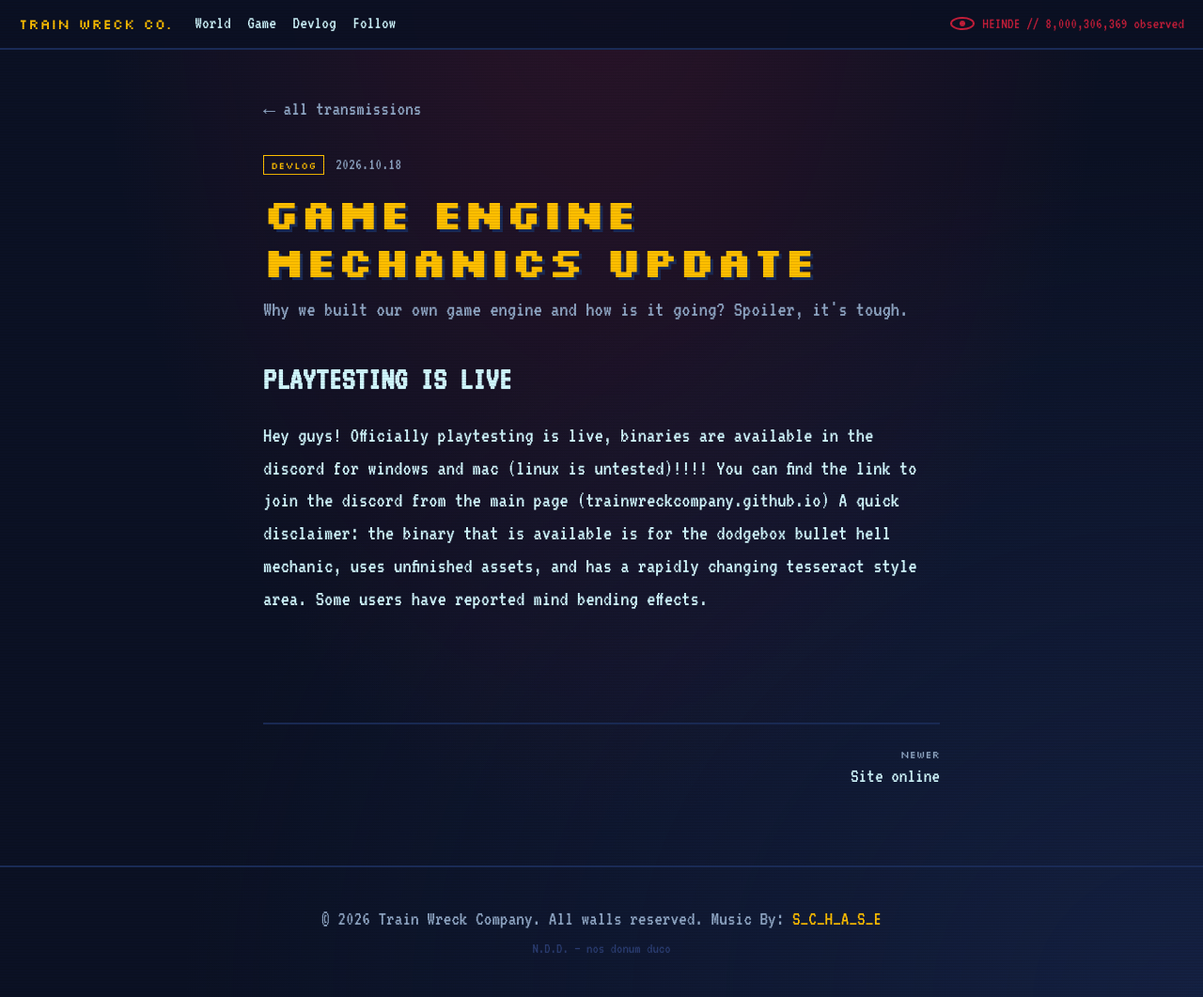
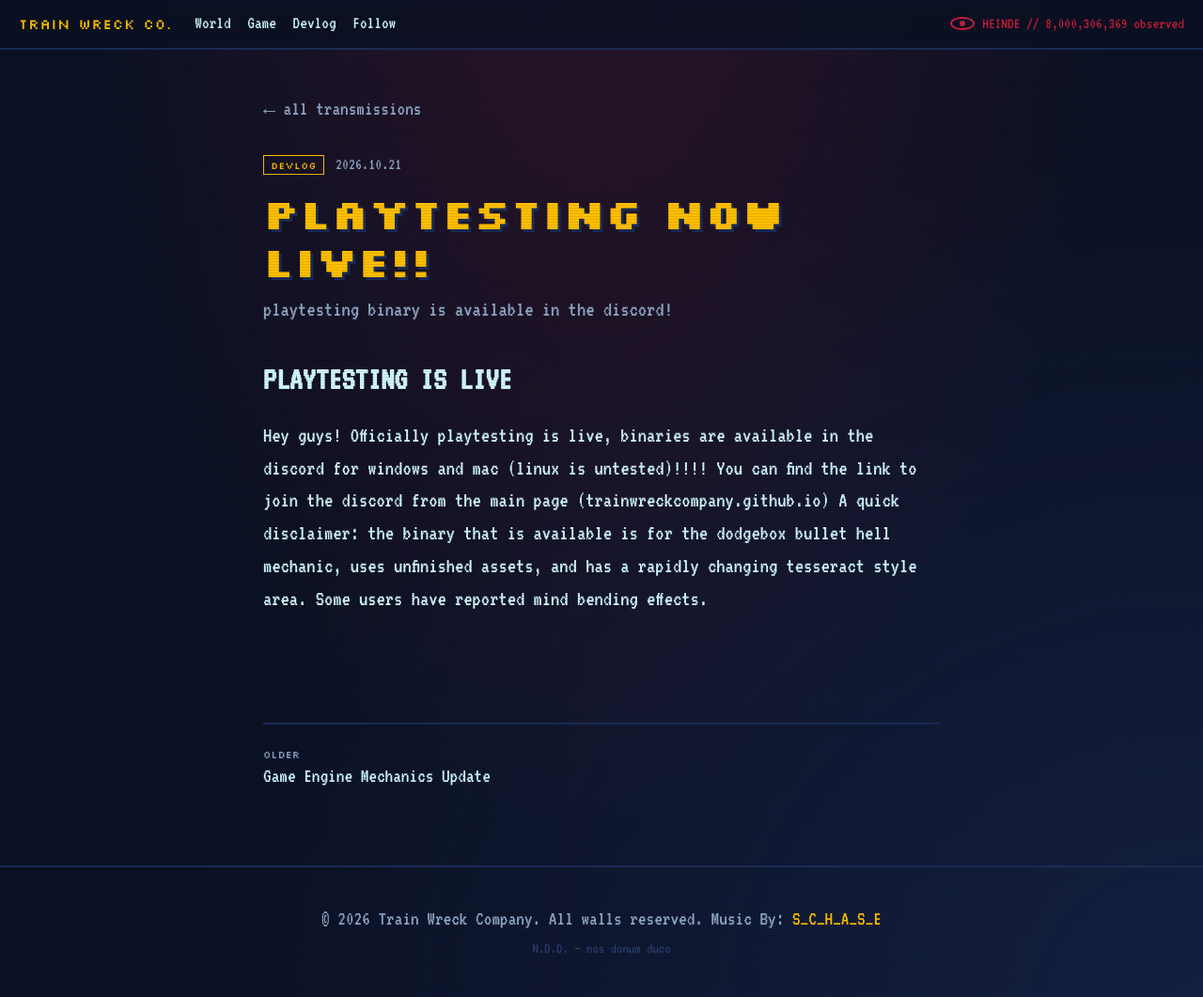
Before and after one commit to trainwreckcompany/trainwreckcompany.github.io, a Jekyll site: the page built from _posts/2026-10-21-playtesting-live.md, in a window 1280 px wide and 1061 px high. Shown: the whole window at 94% size. Built offline with Jekyll 4.4.1, drawn with Linux system fonts in a browser that asks for light colours.

Commit message:
Revise playtesting announcement details
Updated the title and summary for the playtesting announcement.

```diff
--- a/_posts/2026-10-18-playtesting-live.md
+++ b/_posts/2026-10-21-playtesting-live.md
@@ -1,7 +1,7 @@
 ---
-title: Game Engine Mechanics Update
+title: PLAYTESTING NOW LIVE!!
 type: devlog
-summary: Why we built our own game engine and how is it going? Spoiler, it's tough.
+summary: playtesting binary is available in the discord!
 ---
 # PLAYTESTING IS LIVE
 Hey guys! Officially playtesting is live, binaries are available in the discord for windows and mac (linux is untested)!!!! You can find the link to join the discord from the main page (trainwreckcompany.github.io)
```
